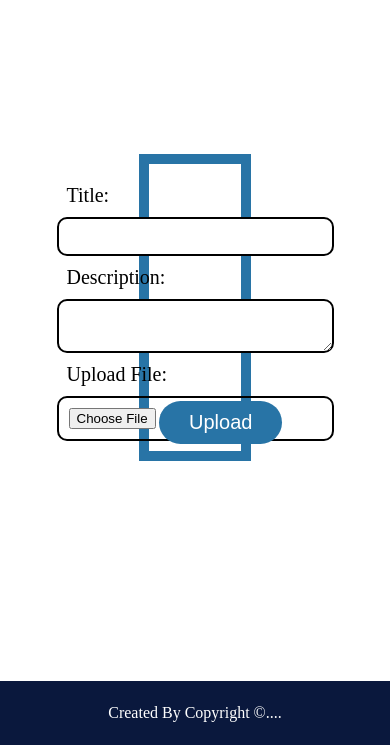
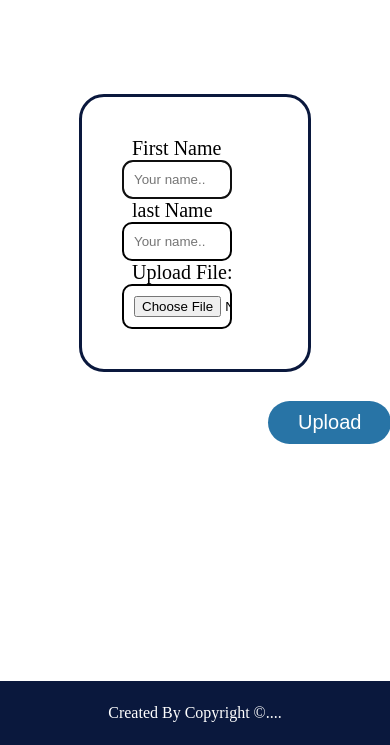
Before and after one commit to surajgautam27/Note_site, a plain HTML site: page uploadNotes.html in a window 390 px wide. Shown: the part 99-844 px from the top of the page. Drawn offline with Linux system fonts and the light colour scheme.

Commit message:
working on responsive

```diff
--- a/index.html
+++ b/index.html
@@ -5,6 +5,7 @@
     <meta http-equiv="X-UA-Compatible" content="IE=edge">
     <meta name="viewport" content="width=device-width, initial-scale=1.0">
     <title>Notes Sharing App</title>
+    <script src="https://kit.fontawesome.com/affbb3422d.js" crossorigin="anonymous"></script>
     <link rel="stylesheet" href="style.css">
 </head>
 <body>
@@ -17,7 +18,9 @@
                     <li><a href="viewNotes.html">View Notes</a></li>
                     <li><a href="uploadNotes.html">Upload Notes</a></li>
                     <li><a href="about.html">About</a></li>
+                    <i class="fa-solid fa-bars" onclick="openmenu()"></i>
                 </ul>
+
 
         </nav>
         <div class="image-text">
--- a/style.css
+++ b/style.css
@@ -11,7 +11,7 @@ html{
 .header{
     width: 100%;
     height:100vh;
-    background-image:url('https://images.fineartamerica.com/images/artworkimages/mediumlarge/2/16-book-csa-images.jpg');
+    background-image:url('https://res.cloudinary.com/highereducation/images/f_auto,q_auto/v1664380388/AccreditedSchoolsOnline.org/GettyImages-1224685948_57309a473/GettyImages-1224685948_57309a473.jpg');
     background-size: cover;
     background-position: center;
 
@@ -37,6 +37,30 @@ border-radius: 136px 135px;
 width: 88px;
 margin: -10px 0 -3px -80px;
 
+}
+i{
+  color: white;
+  font-size: 25px;
+}
+@media (min-width: 767px) {
+   nav {
+    margin-top: 0px;
+    margin-right: 0px;
+    margin-bottom: 0px;
+    margin-left: 0px;
+    width: 100%;
+    float: none;
+    display: none;
+  }
+
+  nav ul li {
+    margin-top: 0px;
+    margin-right: 0px;
+    margin-bottom: 0px;
+    margin-left: 0px;
+    width: 100%;
+    text-align: center;
+  }
 }
 nav ul li{
 
@@ -153,7 +177,7 @@ nav Ul li a:hover::after{
   }
 
   /* Upload Form section */
-  #uploadForm{
+  /* #uploadForm{
     display: grid;
     align-items: center;
     justify-content: center;
@@ -162,6 +186,42 @@ nav Ul li a:hover::after{
     padding:10px;
     margin: 100px;
   }
+  */
+  .contain {
+    border-radius: 25px;
+    background-color: white;
+    border: 3px solid #0a183d ;
+    padding: 40px;
+    margin:40px;
+}
+
+.col-25 {
+    float: left;
+    width: 30%;
+    margin-top: 45px;
+}
+
+.col-75 {
+    float: left;
+    width: 70%;
+    margin-top: 35px;
+}
+
+/* Clear floats after the columns */
+.row:after {
+    content: "";
+    display: table;
+    clear: both;
+}
+
+
+/* Responsive layout - when the screen is less than 600px wide, make the two columns stack on top of each other instead of next to each other */
+@media screen and (max-width: 600px) {
+    .col-25, .col-75, input[type=submit] {
+        width: 100%;
+        margin-top: 0;
+    }
+}
   label{
 font-size: 20px;
 padding: 10px;
@@ -170,25 +230,7 @@ padding: 10px;
     padding: 10px;
     border: 2px solid black;
     border-radius: 10px;
+    width: 75%;
 
   }
 /*
-
-
-.header-text{
-    margin:20px;
-    font-size: 30px;
-
-}
-.header-text p{
-    margin-top: 160px;
-
-}
-.header-text h1{
-    font-size: 60px;
-    margin-top: 20px;
-    margin-left: -82px;
-}
-.header-text h1 span{
-    color:#1363df;
-} */
--- a/uploadNotes.html
+++ b/uploadNotes.html
@@ -6,6 +6,10 @@
     <meta name="viewport" content="width=device-width, initial-scale=1.0">
     <title>Document</title>
     <link rel="stylesheet" href="style.css">
+    <style>
+
+
+    </style>
 </head>
 <body>
     <div class="uploadNotes">
@@ -20,18 +24,35 @@
                     </ul>
 
             </nav>
+            <div class="contain">
+
             <form id="uploadForm" name="uploadForm" method="post" action="upload.php" enctype="multipart/form-data">
-                <label for="title">Title:</label>
-                <input type="text" id="title" name="title" required>
+                <div class="row">
+                    <div class="col-25">
+                      <label for="fname">First Name</label>
+                    </div>
+                    <div class="col-75">
+                      <input type="text" id="fname" name="firstname" placeholder="Your name.." required  autofocus >
+                    </div>
+                  </div>
+              <div class="row">
+              <div class="col-25">
+              <label for="lname">last Name</label>
+            </div>
+              <div class="col-75">
+                      <input type="text" id="lname" name="lastname" placeholder="Your name.." required >
+                    </div>
 
-                <label for="description">Description:</label>
-                <textarea id="description" name="description" required></textarea>
-
+                    <div class="row">
+                        <div class="col-25">
                 <label for="file">Upload File:</label>
+                </div>
+                <div class="col-75">
                 <input type="file" id="file" name="file" required>
-
+    </div>
                 <button type="submit" class="button">Upload</button>
             </form>
+        </div>
         </div>
 
     </div>
```
Also changed, not shown: about.html (+3 -3 lines).
